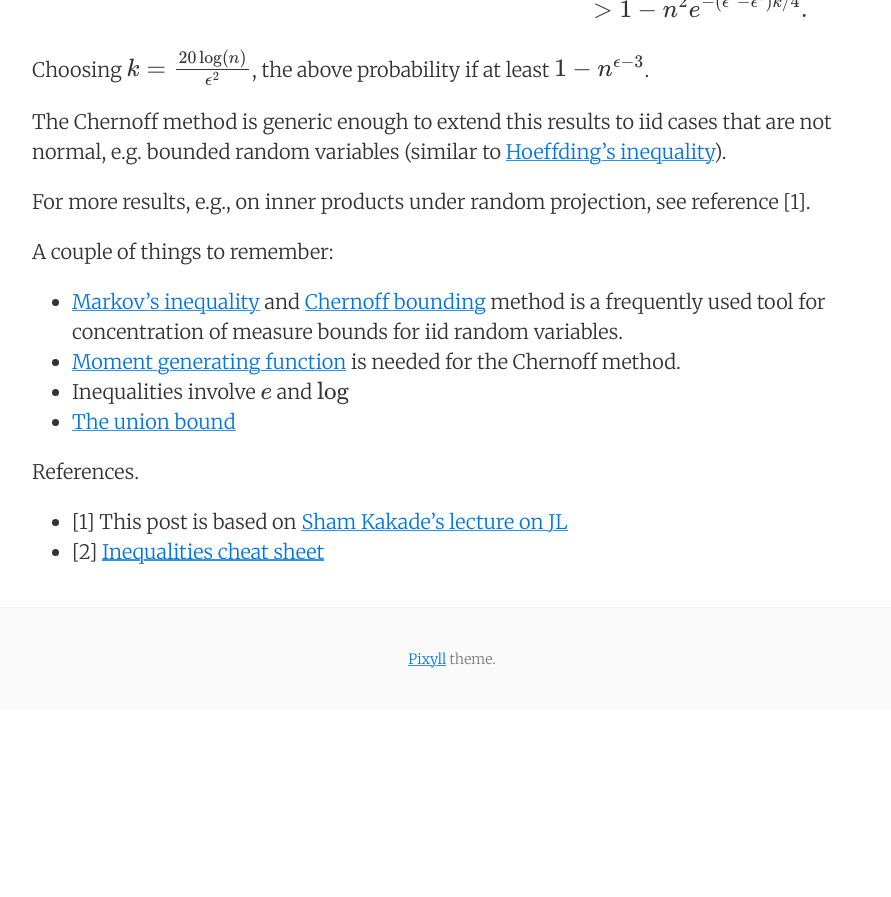
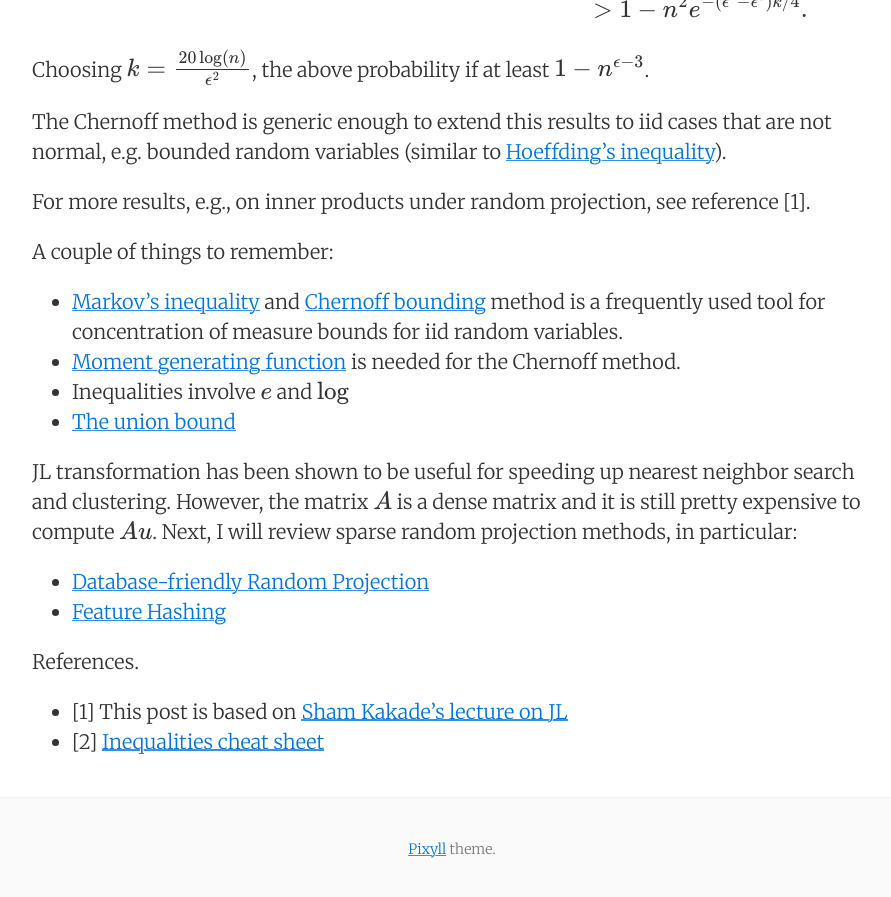
Before and after one commit to eigengap/eigengap.github.io, a Jekyll site: the page built from _posts/2020-10-28-Random-Projection.md, in a window 1280 px wide and 900 px high, scrolled down 1926 px. Shown: the top 897 px of the window, without its empty margins (188-1079 px from the left). Built offline with Jekyll 4.4.1, drawn with Linux system fonts in a browser that asks for light colours; formulas are drawn with MathJax 3; comment, search, counter and statistics services are not loaded; before the commit the page ends 2636 px from its top, so only the background shows below that.

Commit message:
sparse random projection

```diff
--- a/_posts/2020-10-28-Random-Projection.md
+++ b/_posts/2020-10-28-Random-Projection.md
@@ -74,6 +74,12 @@ is a frequently used tool for concentration of measure bounds for iid random var
 - Inequalities involve $$e$$ and $$\log$$
 - [The union bound](https://en.wikipedia.org/wiki/Boole%27s_inequality)
 
+JL transformation has been shown to be useful for speeding up nearest neighbor search and clustering. However,
+the matrix $$A$$ is a dense matrix and it is still pretty expensive to compute $$Au$$. Next, I will review sparse random projection methods,
+in particular:
+- [Database-friendly Random Projection](http://people.ee.duke.edu/~lcarin/p93.pdf)
+- [Feature Hashing](https://alex.smola.org/papers/2009/Weinbergeretal09.pdf)
+
 References.
 - [1] This post is based on [Sham Kakade's lecture on JL](https://ttic.uchicago.edu/~gregory/courses/LargeScaleLearning/lectures/jl.pdf)
 - [2] [Inequalities cheat sheet](http://www.lkozma.net/inequalities_cheat_sheet/ineq.pdf)
```
